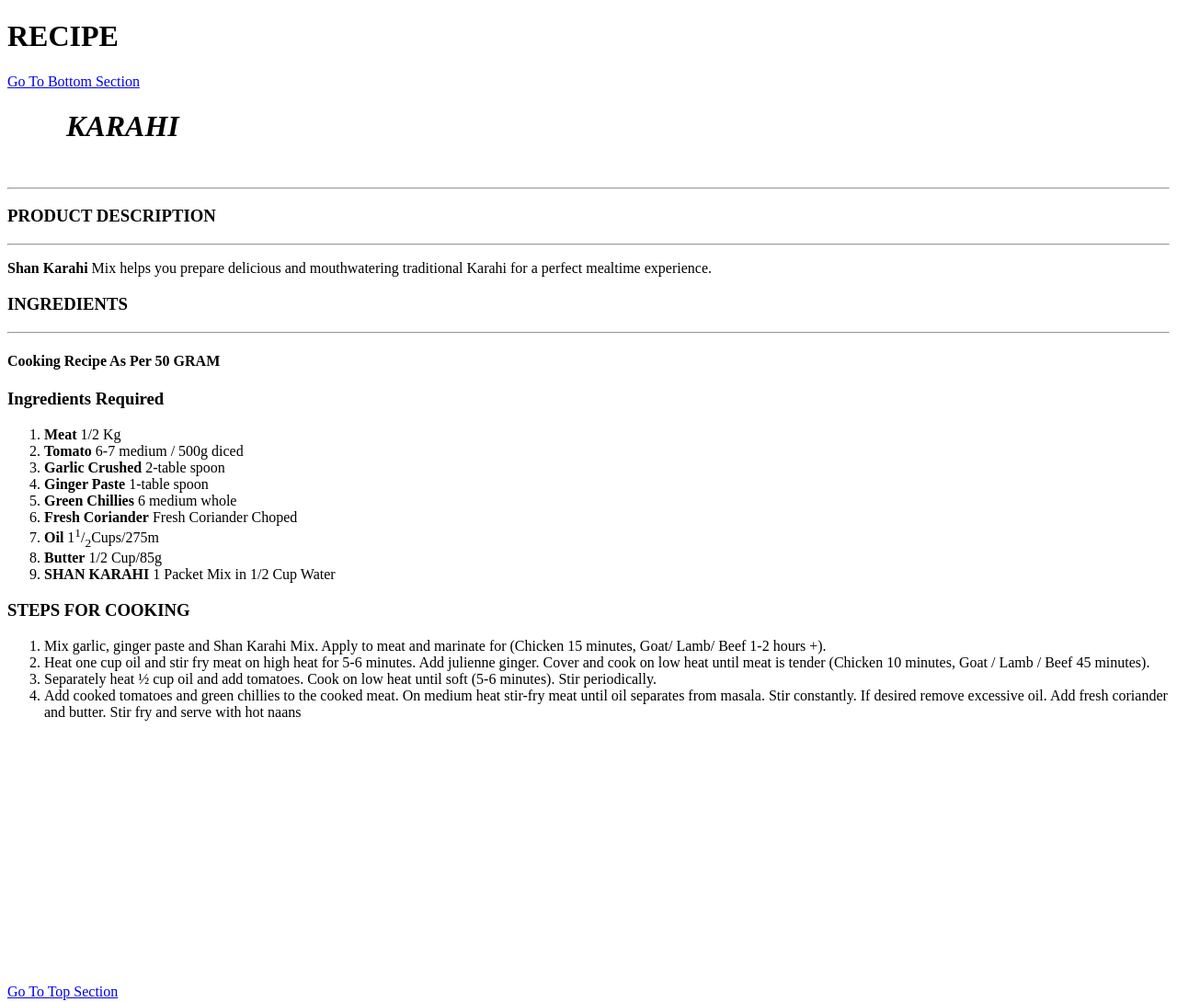
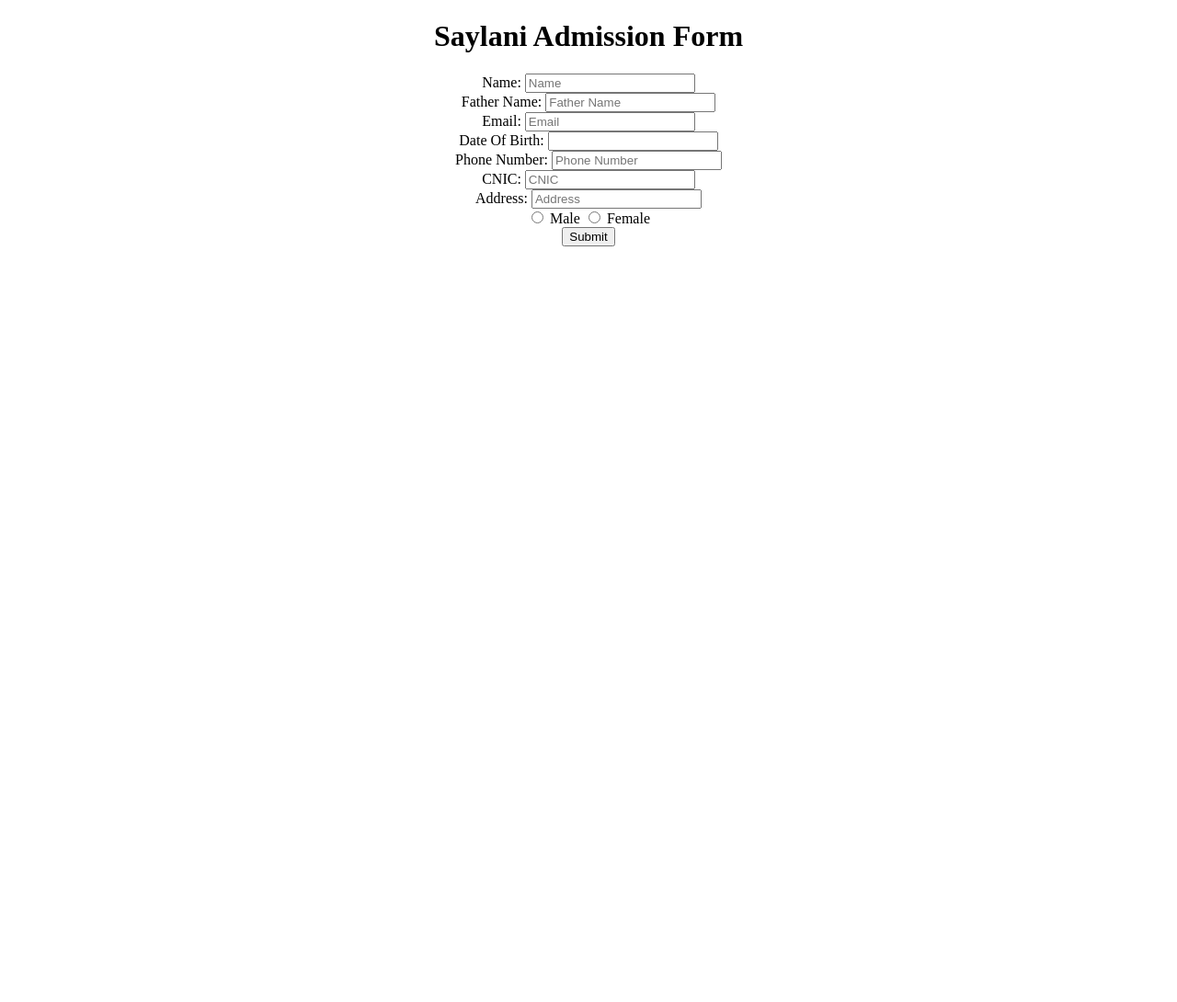
Before and after one commit to Subhan690/Assigment-Saylani, a plain HTML site: page index.html in a window 1280 px wide. Shown: the top 1090 px of the page at 92% size. After the commit the page ends 800 px from the top, so only its background shows below. Drawn offline with Linux system fonts and the light colour scheme.

Commit message:
Saylani Admission Form

```diff
--- a/index.html
+++ b/index.html
@@ -3,95 +3,44 @@
 <head>
     <meta charset="UTF-8">
     <meta name="viewport" content="width=device-width, initial-scale=1.0">
-    <title>Recipe Assigment</title>
+    <title>Document</title>
 </head>
 <body>
-    <h1 id="topSec"><b>RECIPE</b></h1>
-    <a href="#bottomSec">Go To Bottom Section</a>
-    <h1><i>&nbsp;&nbsp;&nbsp;&nbsp;&nbsp;&nbsp;&nbsp;&nbsp;<b>KARAHI </b>&nbsp;&nbsp;&nbsp;&nbsp;</i></h1>
-    <img src="karahi-banner.jpg" alt=""high=800 width =800>
-     <hr>
-    <h3>PRODUCT DESCRIPTION</h3>
-    <hr>
-    <p><strong>Shan Karahi</strong> Mix helps you prepare delicious and mouthwatering traditional Karahi for a perfect mealtime experience.</p>
-    <h3>INGREDIENTS</h3>
-    <hr>
-    <h4><b>Cooking Recipe As Per 50 GRAM</b></h4>
-    <h3>Ingredients Required</h3>
-    <ol>
-        <li><b>Meat</b> 1/2 Kg
-        <img src="meat.png" alt="">
-        </li>
-
-        <li><b>Tomato</b>
-            6-7 medium / 500g diced
-            <img src="tomato.png" alt="">
-        </li>
-        <li>
-           <b> Garlic Crushed</b>
-            2-table spoon
-            <img src="garlic-crushed.png" alt="">
-        </li>
-        <li>
-            <b>Ginger Paste</b>
-            1-table spoon
-            <img src="ginger-paste.png" alt="">
-        </li>
-        <li>
-            <b>Green Chillies</b>
-            6 medium whole
-            <img src="green-chillies.png" alt="">
-        </li>
-        <li>
-            <b>Fresh Coriander</b>
-            Fresh Coriander Choped
-            <img src="cilantrofresh-coriander.png" alt="">
-        </li>
-        <li>
-            <b>Oil</b> 1<sup>1</sup>/<sub>2</sub>Cups/275m
-            <img src="oil.png" alt="">
-        </li>
-        <li>
-            <b>Butter</b> 1/2 Cup/85g
-            <img src="butter.png" alt="">
-        </li>
-        <li>
-            <b>SHAN KARAHI</b>
-            1 Packet Mix in 1/2 Cup Water
-            <img src="shan-karhai-fry-gosht.png" alt="">
-        </li>
-      </ol>
-      <h3>STEPS FOR COOKING</h3>
-      <ol>
-        <li>
-            Mix garlic, ginger paste and Shan Karahi Mix. Apply to meat and marinate for (Chicken 15 minutes, Goat/ Lamb/ Beef 1-2 hours +).
-        </li>
-        <li>
-            Heat one cup oil and stir fry meat on high heat for 5-6 minutes. Add julienne ginger. Cover and cook on low heat until meat is tender (Chicken 10 minutes, Goat / Lamb / Beef 45 minutes).
-        </li>
-        <li>
-            Separately heat ½ cup oil and add tomatoes. Cook on low heat until soft (5-6 minutes). Stir periodically.
-        </li>
-        <li>
-            Add cooked tomatoes and green chillies to the cooked meat. On medium heat stir-fry meat until oil separates from masala. Stir constantly. If desired remove excessive oil. Add fresh coriander and butter. Stir fry and serve with hot naans
-        </li>
-      </ol>
+    <center>
+    <h1>Saylani Admission Form</h1>
+    <label for="user name">Name:
+    </label>
+    <input type="text" id="user name" placeholder="Name" required>
     <br>
+    <label for="user father name">Father Name:
+    </label>
+    <input type="text" id="user father name" placeholder="Father Name" required>
     <br>
+    <label for="Email"> Email:
+    </label>
+    <input type="text" id="Email" placeholder="Email" >
     <br>
+    <label for="user date of birth">Date Of Birth: </label>
+    <input type="Date of Birth">
     <br>
+    <label for="Phone Number">Phone Number:
+    </label>
+    <input type="text" id="Phone Number" placeholder="Phone Number" requird>
     <br>
+    <label for=" user CNIC">CNIC:
+    </label>
+    <input type="text" id="user CNIC" placeholder="CNIC" required>
     <br>
+    <label for="Address">Address:
+    </label>
+    <input type="text" id="Address" placeholder="Address">
     <br>
+    <input type="radio" name="gender" value="Male">
+    <label for="Male">Male</label>
+    <input type="radio" name="gender" value="Female">
+    <label for="female">Female</label>
     <br>
-      <br>
-      <br>
-      <br>
-      <br>
-      <br>
-      <br>
-      <br>
-      <a href="#topSec">Go To Top Section</a>
-      <h1 id="bottomSec">Bottom Section</h1>
+    <button type="submit">Submit</button>
+    </center>
 </body>
 </html>
```
Lines whose indentation alone changed are shown as unchanged.
